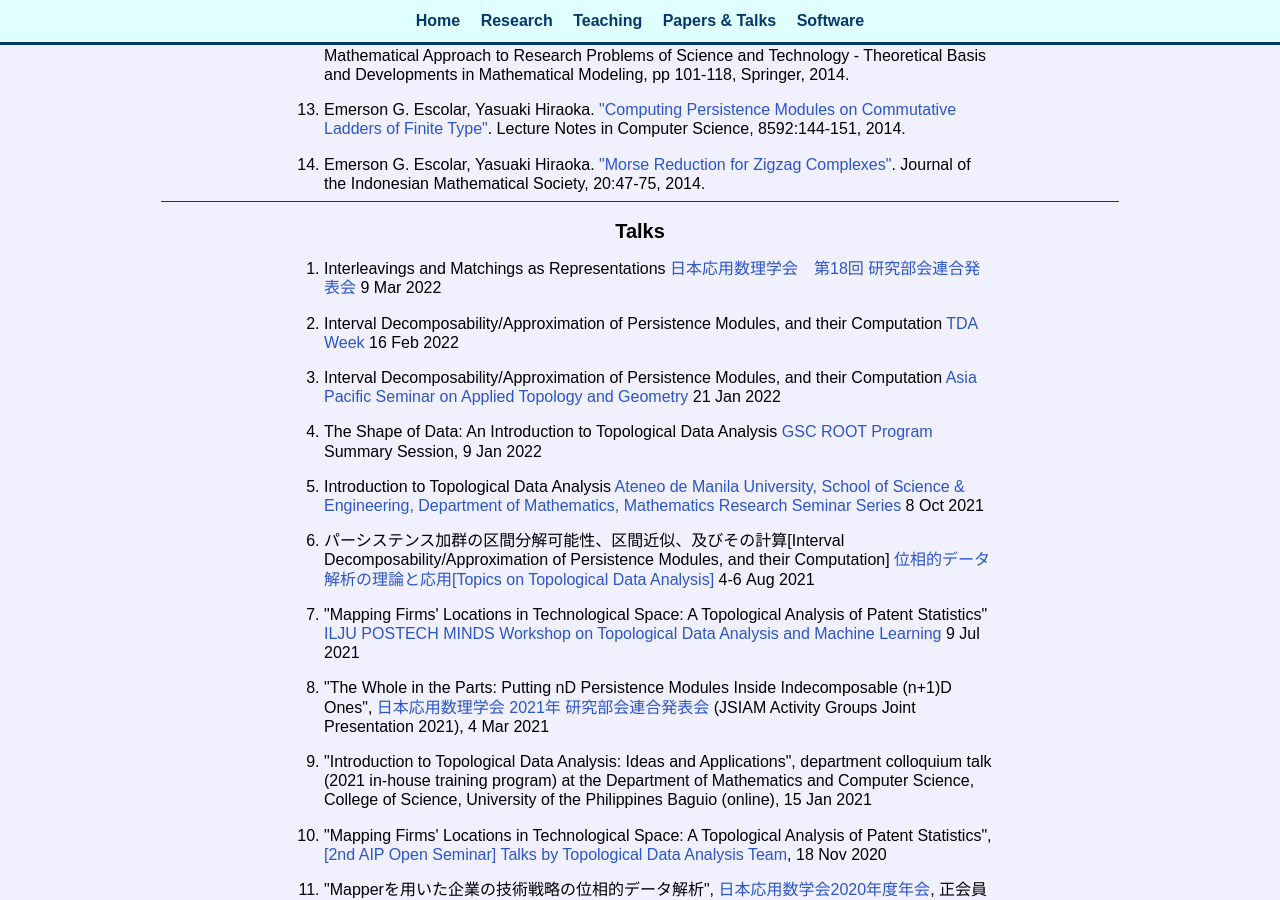
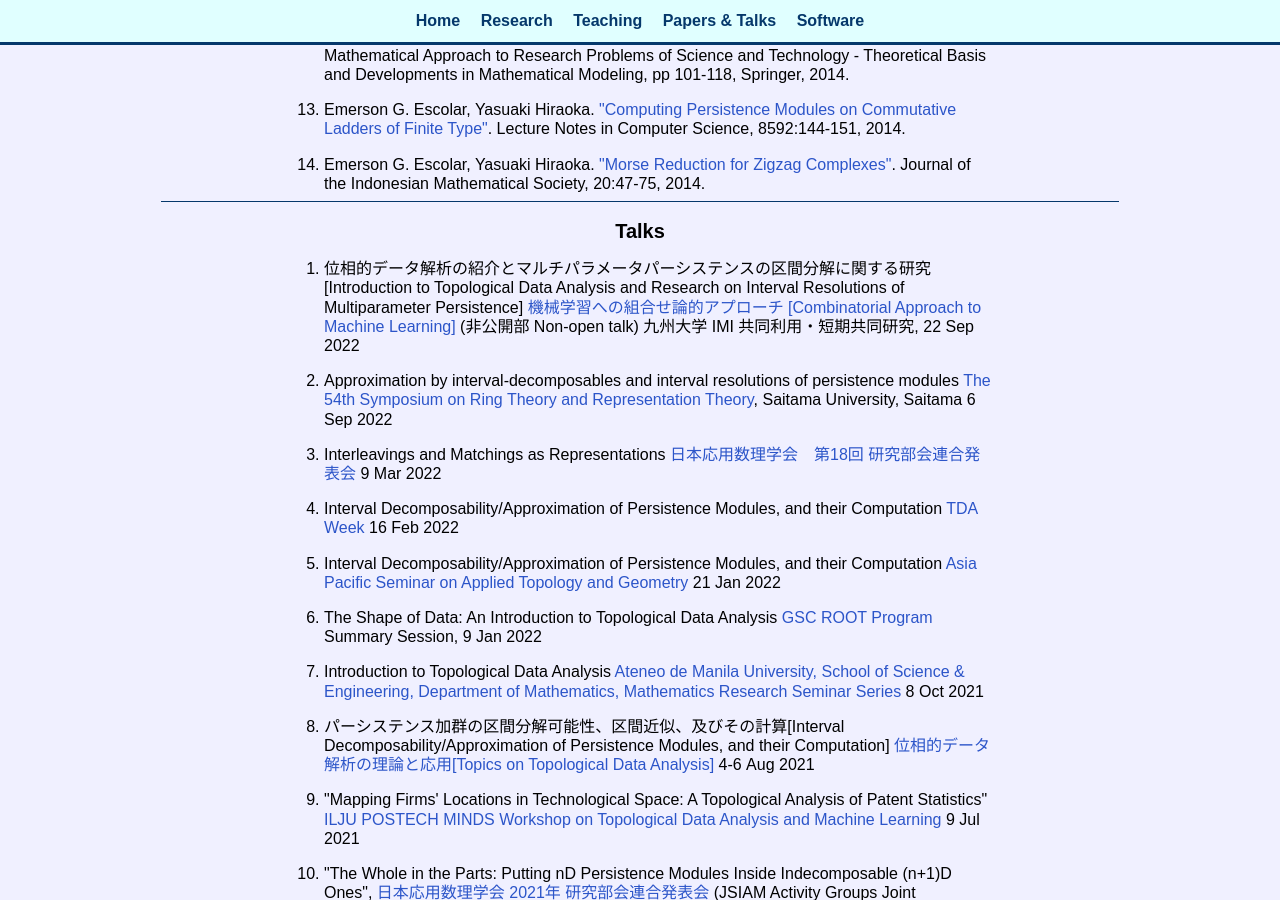
Before and after one commit to emerson-escolar/emerson-escolar.github.io, a Jekyll site: the page built from research_lists.html, in a window 1280 px wide and 900 px high, scrolled down 1585 px. Built offline with Jekyll 4.4.1, drawn with Linux system fonts in a browser that asks for light colours.

Commit message:
add talks

```diff
--- a/research_lists.html
+++ b/research_lists.html
@@ -238,6 +238,23 @@ title: Emer's Papers & Talks
 <section>
 	<h2> Talks </h2>
 	<ol class="wordbox paperlist">
+    <li>
+      位相的データ解析の紹介とマルチパラメータパーシステンスの区間分解に関する研究
+      [Introduction to Topological Data Analysis and Research on Interval Resolutions of Multiparameter Persistence]
+      <a target="_blank" href="https://joint.imi.kyushu-u.ac.jp/post-6214/">
+        機械学習への組合せ論的アプローチ [Combinatorial Approach to Machine Learning]</a> (非公開部 Non-open talk)
+      九州⼤学 IMI 共同利⽤・短期共同研究,
+      22 Sep 2022
+    </li>
+
+
+    <li>
+      Approximation by interval-decomposables and interval resolutions of persistence modules
+      <a target="_blank" href="https://ring-theory-japan.com/ring/kan/54ringsymp.html">
+        The 54th Symposium on Ring Theory and Representation Theory</a>, Saitama University, Saitama
+      6 Sep 2022
+    </li>
+
     <li>
       Interleavings and Matchings as Representations
       <a target="_blank" href="http://union2022.jsiam.org/">
```
